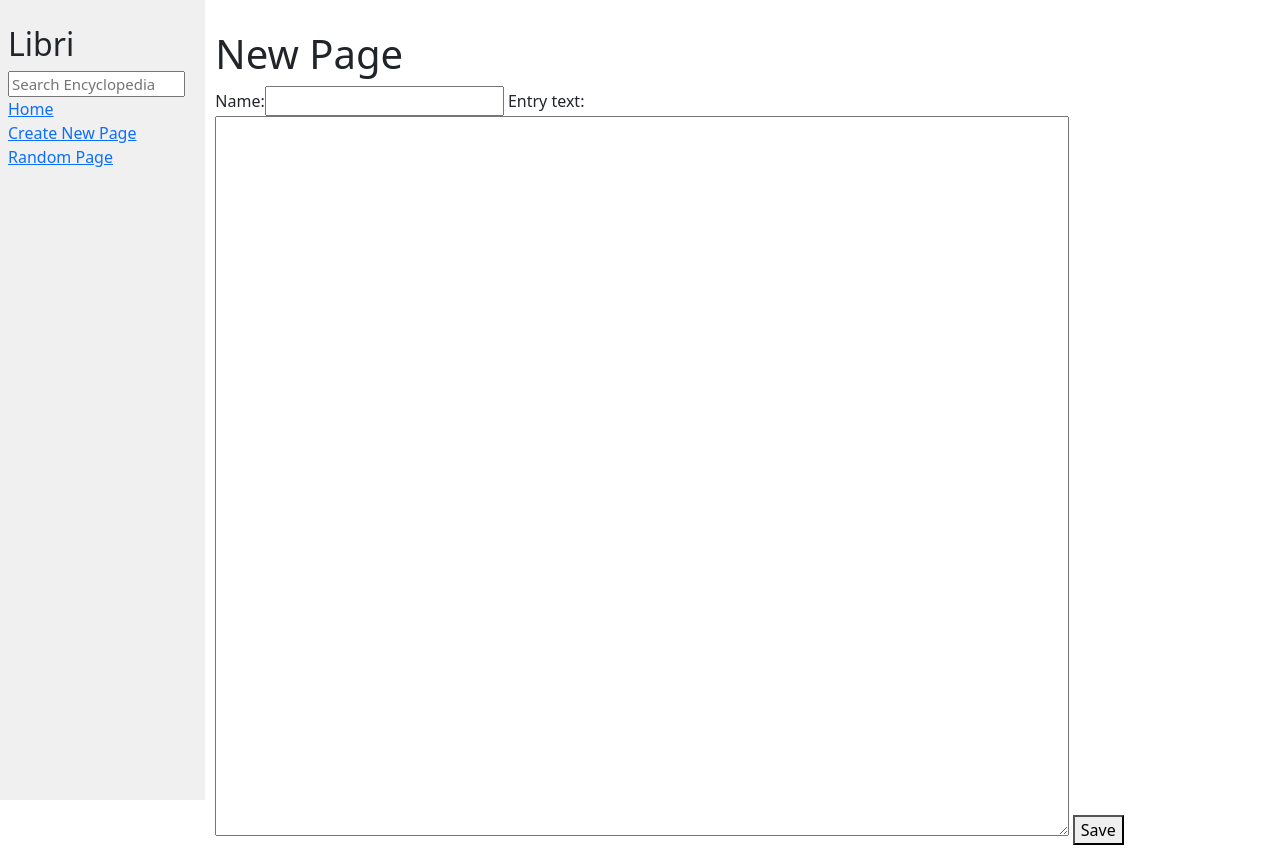
After one commit to minprog-platforms/project-wiki-django-ergodia, a Django app: page /add_page in a window 1280 px wide. The commit adds this page. Run offline with Django 3.2, Linux system fonts and the light colour scheme; some libraries are stand-ins or nearby versions.

Commit message:
Progress for the day

```diff
--- /dev/null
+++ b/encyclopedia/templates/encyclopedia/add_page.html
@@ -0,0 +1,18 @@
+{% extends "encyclopedia/layout.html" %}
+
+{% block title %}
+    Add a new page
+{% endblock %}
+
+{% block body %}
+    <h1>New Page</h1>
+
+    {% load bootstrap %}
+
+    <form action="{% url 'add_page' %}" method="post">
+        {% csrf_token %}
+        {{ form|bootstrap_horizontal:'col-md-4' }}
+        <button type="submit">Save</button>
+    </form>
+
+{% endblock %}
--- a/encyclopedia/templates/encyclopedia/index.html
+++ b/encyclopedia/templates/encyclopedia/index.html
@@ -9,7 +9,7 @@
 
     <ul>
         {% for entry in entries %}
-            <li>{{ entry }}</li>
+        <a href="wiki/{{ entry }}"><li>{{ entry }}</li>
         {% endfor %}
     </ul>
 
--- a/encyclopedia/templates/encyclopedia/layout.html
+++ b/encyclopedia/templates/encyclopedia/layout.html
@@ -11,18 +11,19 @@
     <body>
         <div class="row">
             <div class="sidebar col-lg-2 col-md-3">
-                <h2>Wiki</h2>
-                <form>
+                <h2>Libri</h2>
+                <form action="{% url 'search_pages' %}" method="post">
+                    {% csrf_token %}
                     <input class="search" type="text" name="q" placeholder="Search Encyclopedia">
                 </form>
                 <div>
                     <a href="{% url 'index' %}">Home</a>
                 </div>
                 <div>
-                    Create New Page
+                    <a href="{% url 'add_page' %}">Create New Page</a>
                 </div>
                 <div>
-                    Random Page
+                    <a href="{% url 'random_page' %}">Random Page</a>
                 </div>
                 {% block nav %}
                 {% endblock %}
--- a/encyclopedia/urls.py
+++ b/encyclopedia/urls.py
@@ -3,5 +3,11 @@ from django.urls import path
 from . import views
 
 urlpatterns = [
-    path("", views.index, name="index")
+    path("", views.index, name="index"),
+    path("wiki/<str:entry_name>", views.entry_pages, name="entry_page"),
+    path("search", views.search_pages, name="search_pages"),
+    path("error", views.error_page, name="error_page"),
+    path("add_page", views.add_page, name="add_page"),
+    path("wiki/<str:entry_name>/edit_page", views.edit_page, name="edit_page"),
+    path("random", views.random_page, name="random_page")
 ]
--- a/encyclopedia/views.py
+++ b/encyclopedia/views.py
@@ -1,9 +1,131 @@
-from django.shortcuts import render
+from re import search
+from typing import Text
+from django.shortcuts import redirect, render
+from django.urls import reverse
+from markdown2 import Markdown
+from django import forms
+from django.http import HttpResponseRedirect
+from random import choice
+from django.utils.safestring import mark_safe
+
 
 from . import util
+
+class PageAdd(forms.Form):
+    name = forms.CharField(
+        label="Name"
+    )
+    text = forms.CharField(
+        label="Entry text",
+        widget=forms.Textarea
+    )
+
+    def clean(self):
+        entry_list = util.list_entries()
+
+        if self.data["name"] in entry_list:
+            raise forms.ValidationError("Title already present in the encyclopedia")
+        return self.data
+
+class PageEdit(forms.Form):
+    text = forms.CharField(
+        label="Entry text",
+        widget=forms.Textarea
+    )
 
 
 def index(request):
     return render(request, "encyclopedia/index.html", {
-        "entries": util.list_entries()
+        "entries": util.list_entries(),
     })
+
+
+def entry_pages(request, entry_name):
+    markdowner = Markdown()
+
+    # try to convert the markdown text
+    try:
+        text = markdowner.convert(util.get_entry(entry_name))
+    except:
+        text = None
+
+    # return the appropriate page
+    if text is None:
+        return HttpResponseRedirect(reverse("error_page"))
+    else:
+        return render(request, "encyclopedia/entry_pages.html", {
+            "name": entry_name,
+            "text": text
+        })
+
+
+def error_page(request):
+    return render(request, "encyclopedia/error_page.html")
+
+
+def search_pages(request):
+    if request.method == "POST":
+        entries_list = util.list_entries()
+        search_argument = request.POST.get("q")
+
+        substring_list = [x for x in entries_list if search_argument.lower() in x.lower()]
+
+        if search_argument.lower() in map(lambda x:x.lower(), entries_list):
+            return redirect(f"wiki/{search_argument}")
+        else:
+            return render(request, "encyclopedia/search_result.html", {
+                "search_results": substring_list
+            })
+    else:
+       return HttpResponseRedirect(reverse("error_page"))
+
+
+def add_page(request):
+    if request.method == "POST":
+        form = PageAdd(request.POST)
+
+        if form.is_valid():
+            name = form.cleaned_data.get("name")
+            text = form.cleaned_data.get("text")
+
+            # save the new entry
+            util.save_entry(name, text)
+
+            # go to the new page
+            return redirect(f"wiki/{name}")
+
+        else:
+            return render(request, "encyclopedia/add_page.html", {
+                "form": form
+            })
+    return render(request, "encyclopedia/add_page.html", {
+        "form": PageAdd()
+    })
+
+
+def edit_page(request, entry_name):
+    if request.method == "POST":
+        form = PageEdit(request.POST)
+
+        if form.is_valid():
+            text = form.cleaned_data.get("text")
+
+            # save the edited entry
+            util.save_entry(entry_name, text)
+
+            # go to the edited page
+            return redirect(f"wiki/{entry_name}")
+
+        else:
+            return render(request, f"encyclopedia/wiki/{entry_name}/edit_page.html", {
+                "form": form
+            })
+    return render(request, "encyclopedia/edit_page.html", {
+        "form": PageEdit(initial={"text": util.get_entry(entry_name)})
+    })
+
+
+def random_page(request):
+    entries_list = util.list_entries()
+    page = choice(entries_list)
+    return redirect(f"wiki/{page}")
--- a/wiki/settings.py
+++ b/wiki/settings.py
@@ -31,6 +31,7 @@ ALLOWED_HOSTS = []
 # Application definition
 
 INSTALLED_APPS = [
+    'bootstrapform',
     'encyclopedia',
     'django.contrib.admin',
     'django.contrib.auth',
```
Also changed, not shown: encyclopedia/templates/encyclopedia/edit_page.html (added, +18 -0 lines), encyclopedia/templates/encyclopedia/entry_pages.html (added, +11 -0 lines), encyclopedia/templates/encyclopedia/error_page.html (added, +10 -0 lines), encyclopedia/templates/encyclopedia/search_result.html (added, +18 -0 lines), entries/Test.md (added, +3 -0 lines), entries/Test2.md (added, +1 -0 lines), README.md, entries/Python.md (line endings or trailing spaces).
